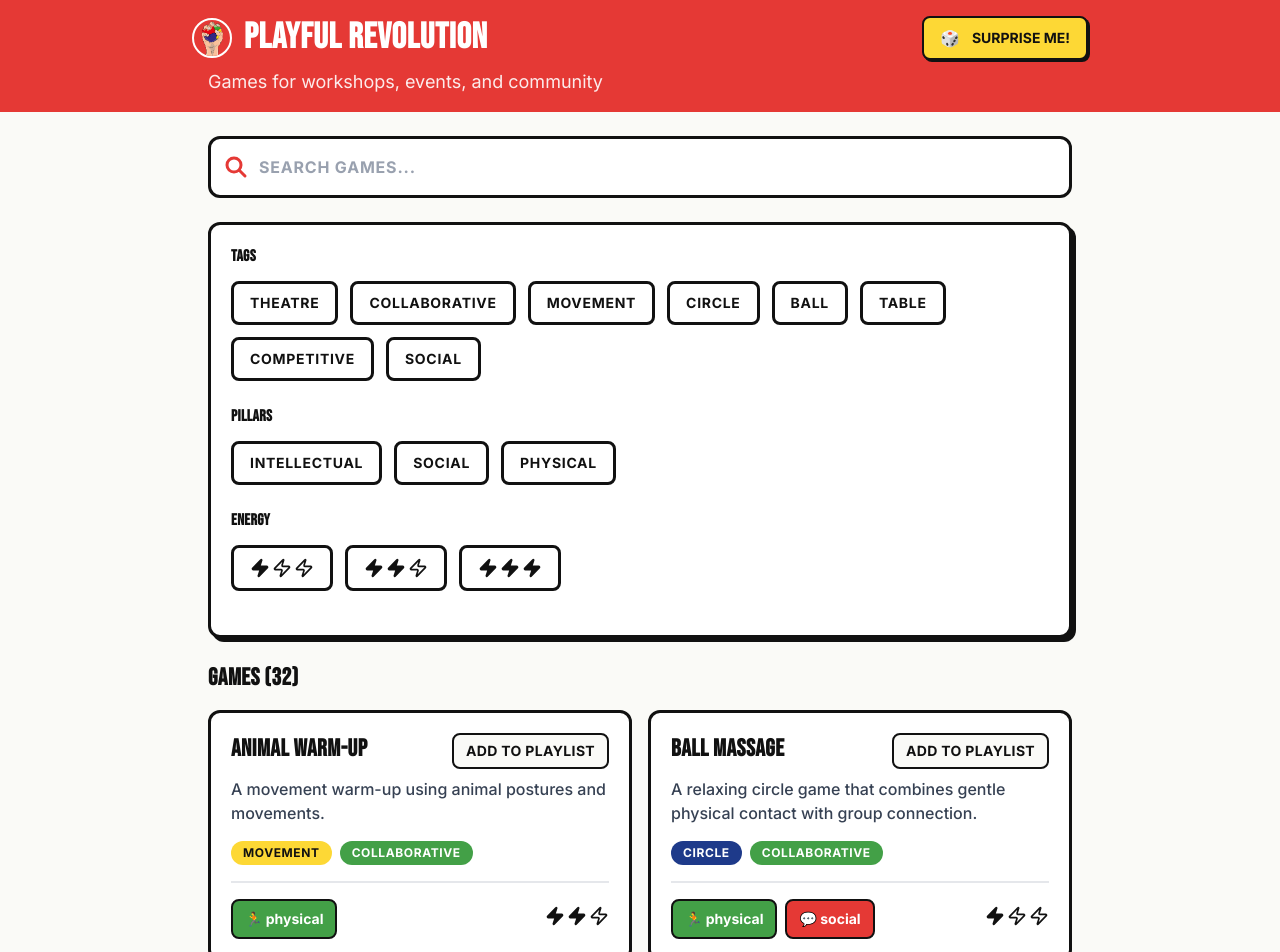
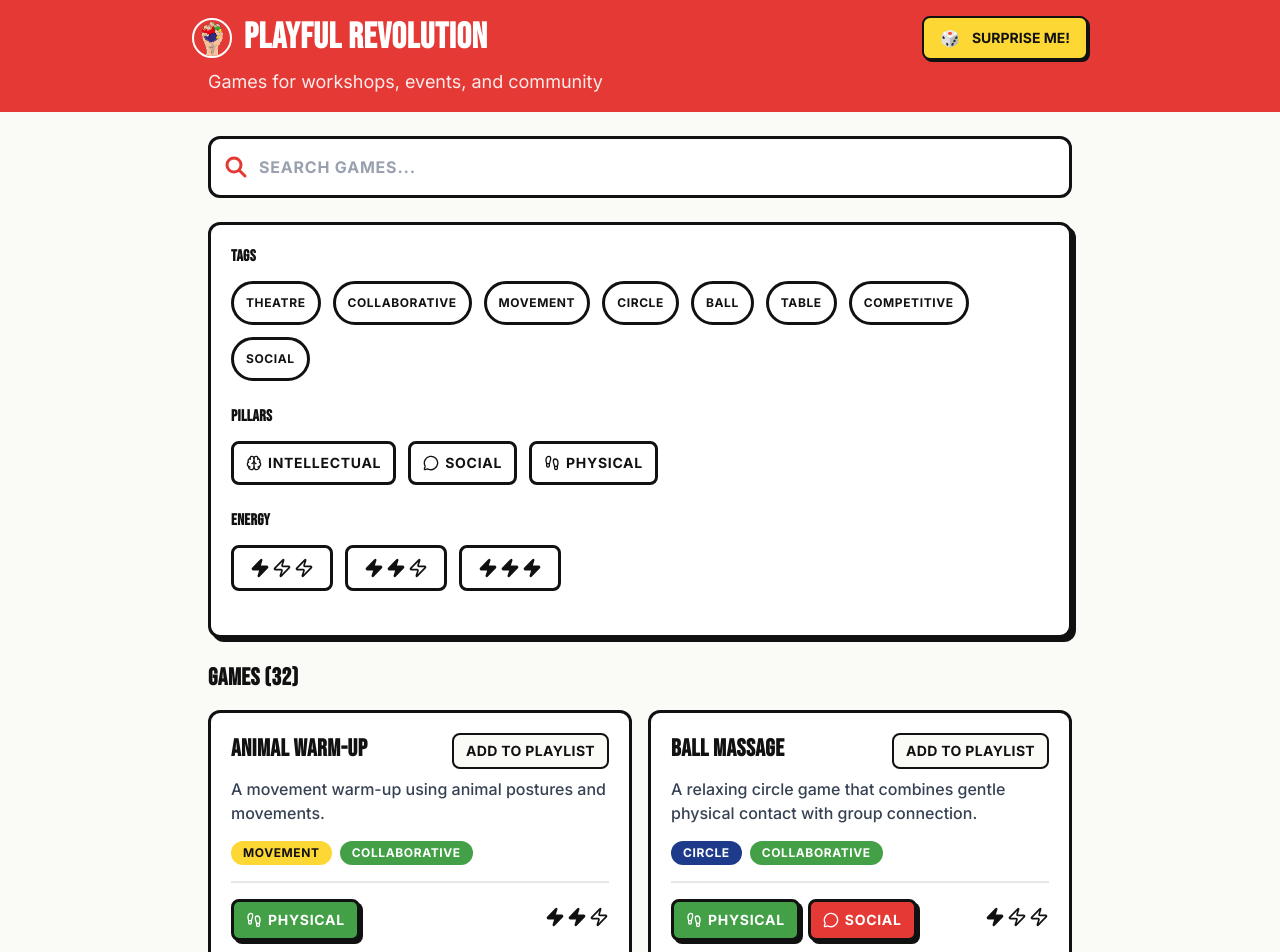
Before and after one commit to phivk/playful-revolution-games-index-2, a Next.js app: page / in a window 1280 px wide. Shown: the top 952 px of the page. Built offline with nearby package versions, Linux system fonts and the light colour scheme.

Commit message:
make chips consistent

```diff
--- a/src/app/game/[slug]/page.tsx
+++ b/src/app/game/[slug]/page.tsx
@@ -1,6 +1,6 @@
 import EnergyBars from "@/components/EnergyBars";
+import PillarChip from "@/components/PillarChip";
 import { getGameBySlug, getGames } from "@/lib/games";
-import { Pillar } from "@/types/game";
 import Link from "next/link";
 import { notFound } from "next/navigation";
 import ReactMarkdown from "react-markdown";
@@ -8,18 +8,6 @@ import ReactMarkdown from "react-markdown";
 interface PageProps {
   params: Promise<{ slug: string }>;
 }
-
-const pillarColors: Record<Pillar, string> = {
-  intellectual: "bg-blue-100 text-blue-800",
-  social: "bg-green-100 text-green-800",
-  physical: "bg-orange-100 text-orange-800",
-};
-
-const pillarIcons: Record<Pillar, string> = {
-  intellectual: "🧠",
-  social: "💬",
-  physical: "🏃",
-};
 
 const tagColors: Record<string, string> = {
   theatre: "bg-purple-100 text-purple-800",
@@ -71,12 +59,7 @@ export default async function GamePage({ params }: PageProps) {
           <div className="flex flex-wrap gap-4 mb-8">
             <div className="flex gap-2">
               {game.pillars.map((pillar) => (
-                <span
-                  key={pillar}
-                  className={`text-sm px-3 py-1 rounded ${pillarColors[pillar]}`}
-                >
-                  {pillarIcons[pillar]} {pillar}
-                </span>
+                <PillarChip key={pillar} pillar={pillar} />
               ))}
             </div>
 
--- a/src/components/FilterChips.tsx
+++ b/src/components/FilterChips.tsx
@@ -1,6 +1,7 @@
 "use client";
 
 import EnergyBars from "@/components/EnergyBars";
+import PillarChip from "@/components/PillarChip";
 import { Pillar, Tag } from "@/types/game";
 
 interface FilterChipsProps {
@@ -39,29 +40,27 @@ const TAG_COLORS: Record<string, string> = {
   social: "#E53935",
 };
 
-const PILLAR_COLORS: Record<Pillar, string> = {
-  intellectual: "#1E3A8A",
-  social: "#E53935",
-  physical: "#43A047",
-};
-
 function Chip({
   label,
   selected,
   onClick,
   color,
+  pill = false,
 }: {
   label: string;
   selected: boolean;
   onClick: () => void;
   color?: string;
+  pill?: boolean;
 }) {
   return (
     <button
       onClick={onClick}
-      className={`px-4 py-2 rounded-lg text-sm font-bold uppercase tracking-wider transition-all duration-100 transform hover:scale-105 active:scale-95 min-h-[44px] ${
+      className={`font-bold uppercase tracking-wider transition-all duration-100 transform hover:scale-105 active:scale-95 min-h-[44px] ${
+        pill ? "px-3 py-1 rounded-full text-xs" : "px-4 py-2 rounded-lg text-sm"
+      } ${
         selected
-          ? "text-white shadow-[3px_3px_0px_0px_#111111] border-2 border-[#111111]"
+          ? "text-white shadow-[3px_3px_0px_0px_#111111] border-3 border-[#111111]"
           : "bg-transparent border-3 border-[#111111] text-[#111111] hover:border-[#E53935] hover:text-[#E53935]"
       }`}
       style={
@@ -81,12 +80,14 @@ function ChipGroup({
   selectedValues,
   onToggle,
   colors,
+  pill = false,
 }: {
   title: string;
   chips: readonly string[] | readonly number[];
   selectedValues: (string | number)[];
   onToggle: (value: string | number) => void;
   colors?: Record<string, string> | Record<number, string>;
+  pill?: boolean;
 }) {
   const count = selectedValues.length;
 
@@ -110,6 +111,7 @@ function ChipGroup({
             selected={selectedValues.includes(chip)}
             onClick={() => onToggle(chip)}
             color={colors?.[chip as keyof typeof colors] as string | undefined}
+            pill={pill}
           />
         ))}
       </div>
@@ -150,15 +152,31 @@ export default function FilterChips({
         selectedValues={selectedTags}
         onToggle={(tag) => onTagToggle(tag as Tag)}
         colors={TAG_COLORS}
+        pill
       />
 
-      <ChipGroup
-        title="Pillars"
-        chips={ALL_PILLARS}
-        selectedValues={selectedPillars}
-        onToggle={(pillar) => onPillarToggle(pillar as Pillar)}
-        colors={PILLAR_COLORS}
-      />
+      <div className="mb-6">
+        <div className="flex items-center gap-3 mb-3">
+          <h3 className="text-base font-display font-bold text-[#111111] uppercase tracking-wider">
+            Pillars
+          </h3>
+          {selectedPillars.length > 0 && (
+            <span className="bg-[#E53935] text-white text-xs font-bold px-3 py-1 rounded-full">
+              {selectedPillars.length}
+            </span>
+          )}
+        </div>
+        <div className="flex flex-wrap gap-3">
+          {ALL_PILLARS.map((pillar) => (
+            <PillarChip
+              key={pillar}
+              pillar={pillar}
+              selected={selectedPillars.includes(pillar)}
+              onClick={() => onPillarToggle(pillar)}
+            />
+          ))}
+        </div>
+      </div>
 
       <div className="mb-6">
         <div className="flex items-center gap-3 mb-3">
@@ -180,7 +198,7 @@ export default function FilterChips({
                 onClick={() => onEnergyToggle(level)}
                 className={`px-4 py-2 rounded-lg flex items-center gap-2 font-bold uppercase tracking-wider text-sm transition-all duration-100 transform hover:scale-105 active:scale-95 min-h-[44px] ${
                   selected
-                    ? "bg-[#FDD835] text-[#111111] shadow-[3px_3px_0px_0px_#111111] border-2 border-[#111111]"
+                    ? "bg-[#FDD835] text-[#111111] shadow-[3px_3px_0px_0px_#111111] border-3 border-[#111111]"
                     : "bg-transparent border-3 border-[#111111] text-[#111111] hover:border-[#E53935] hover:text-[#E53935]"
                 }`}
               >
--- a/src/components/GameCard.tsx
+++ b/src/components/GameCard.tsx
@@ -1,6 +1,7 @@
 import Link from 'next/link';
-import { Game, Pillar } from '@/types/game';
+import { Game } from '@/types/game';
 import EnergyBars from '@/components/EnergyBars';
+import PillarChip from '@/components/PillarChip';
 
 interface GameCardProps {
   game: Game;
@@ -8,18 +9,6 @@ interface GameCardProps {
   onAddToPlaylist?: () => void;
   onRemoveFromPlaylist?: () => void;
 }
-
-const pillarColors: Record<Pillar, string> = {
-  intellectual: 'bg-[#1E3A8A] text-white',
-  social: 'bg-[#E53935] text-white',
-  physical: 'bg-[#43A047] text-white',
-};
-
-const pillarIcons: Record<Pillar, string> = {
-  intellectual: '🧠',
-  social: '💬',
-  physical: '🏃',
-};
 
 const tagColors: Record<string, string> = {
   theatre: 'bg-[#E53935] text-white',
@@ -99,13 +88,7 @@ export default function GameCard({
       <div className="flex items-center justify-between gap-3 border-t-2 border-gray-200 pt-4 min-w-0">
         <div className="flex flex-wrap gap-2 min-w-0 flex-1">
           {game.pillars.map((pillar) => (
-            <span
-              key={pillar}
-              className={`text-sm px-3 py-2 rounded-lg font-bold border-2 border-[#111111] ${pillarColors[pillar]}`}
-              title={pillar}
-            >
-              {pillarIcons[pillar]} {pillar}
-            </span>
+            <PillarChip key={pillar} pillar={pillar} />
           ))}
         </div>
 
--- /dev/null
+++ b/src/components/PillarChip.tsx
@@ -0,0 +1,48 @@
+"use client";
+
+import { Brain, MessageCircle, Footprints } from "lucide-react";
+import { Pillar } from "@/types/game";
+import { type ComponentType, type SVGProps } from "react";
+
+const PILLAR_CONFIG: Record<
+  Pillar,
+  { color: string; Icon: ComponentType<SVGProps<SVGSVGElement> & { size?: number | string }> }
+> = {
+  intellectual: { color: "#1E3A8A", Icon: Brain },
+  social: { color: "#E53935", Icon: MessageCircle },
+  physical: { color: "#43A047", Icon: Footprints },
+};
+
+interface PillarChipProps {
+  pillar: Pillar;
+  selected?: boolean;
+  onClick?: () => void;
+}
+
+export default function PillarChip({ pillar, selected, onClick }: PillarChipProps) {
+  const { color, Icon } = PILLAR_CONFIG[pillar];
+  const isInteractive = typeof onClick === "function";
+  const isActive = isInteractive ? !!selected : true;
+
+  const Tag = isInteractive ? "button" : "span";
+
+  return (
+    <Tag
+      {...(isInteractive ? { onClick, type: "button" as const } : {})}
+      className={`inline-flex items-center gap-1.5 text-sm px-3 py-2 rounded-lg font-bold uppercase tracking-wider border-3 border-[#111111] transition-all duration-100 ${
+        isInteractive
+          ? "transform hover:scale-105 active:scale-95 min-h-[44px] cursor-pointer"
+          : ""
+      } ${
+        isActive
+          ? "text-white shadow-[3px_3px_0px_0px_#111111]"
+          : "bg-transparent text-[#111111] hover:border-[#E53935] hover:text-[#E53935]"
+      }`}
+      style={isActive ? { backgroundColor: color } : undefined}
+      title={pillar}
+    >
+      <Icon size={16} />
+      {pillar}
+    </Tag>
+  );
+}
```
